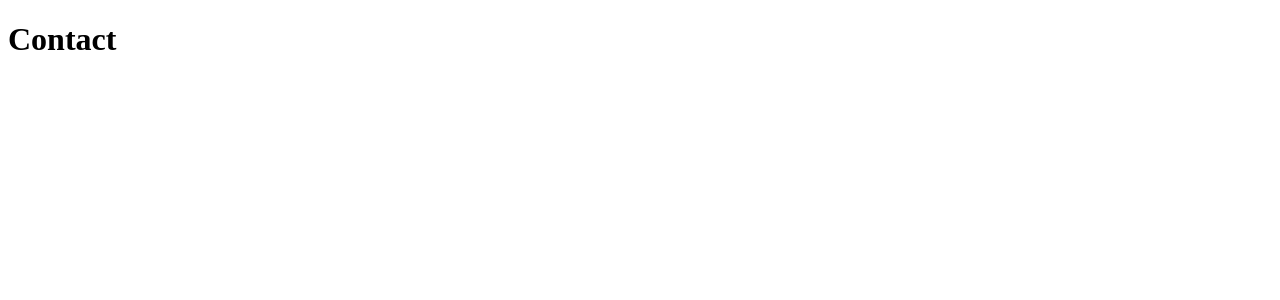
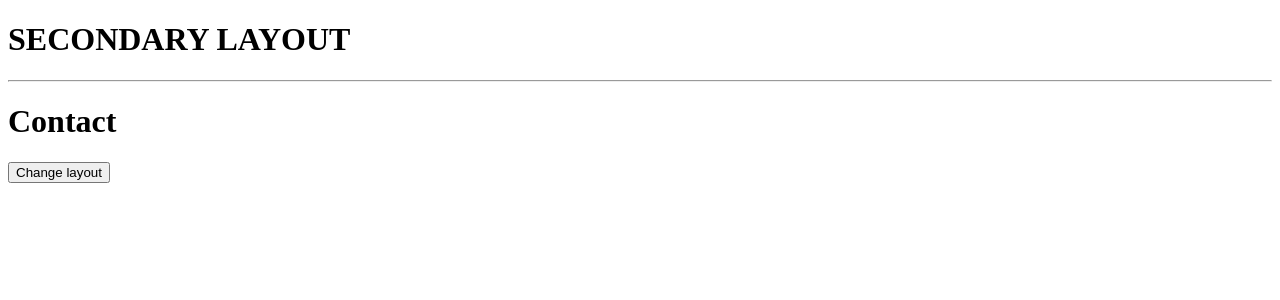
Before and after one commit to thebigdavec/NUXT-UDMY-The-basics, a Nuxt app: page /contact in a window 1280 px wide. Shown: the top 300 px of the page. Built offline with nearby package versions, Linux system fonts and the light colour scheme.

Commit message:
10-Layouts
10-Layouts

```diff
--- a/app/app.vue
+++ b/app/app.vue
@@ -1,7 +1,7 @@
 <template>
-  <div>
+  <NuxtLayout>
     <NuxtPage/>
-  </div>
+  </NuxtLayout>
 </template>
 
 <script setup>
--- /dev/null
+++ b/app/layouts/default.vue
@@ -0,0 +1,9 @@
+<template>
+    <div>
+        <header>
+            <h1>Header</h1>
+        </header>
+        <hr/>
+        <slot/>
+    </div>
+</template>
--- /dev/null
+++ b/app/layouts/secondary.vue
@@ -0,0 +1,9 @@
+<template>
+    <div>
+        <header>
+            <h1>SECONDARY LAYOUT</h1>
+        </header>
+        <hr/>
+        <slot/>
+    </div>
+</template>
--- a/app/pages/contact.vue
+++ b/app/pages/contact.vue
@@ -1,5 +1,8 @@
 <template>
     <h1>Contact</h1>
+    <button @click="setPageLayout('default')">
+        Change layout
+    </button>
 </template>
 
 <script setup>
@@ -12,4 +15,9 @@
     useHead({
         titleTemplate:title
     })
+
+    definePageMeta({
+        layout:'secondary'
+    })
+
 </script>
```
